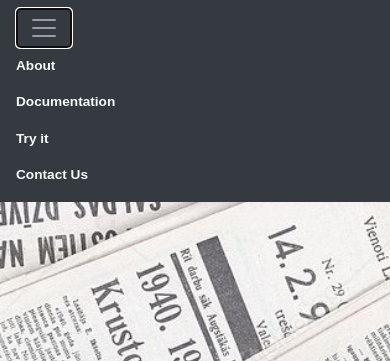
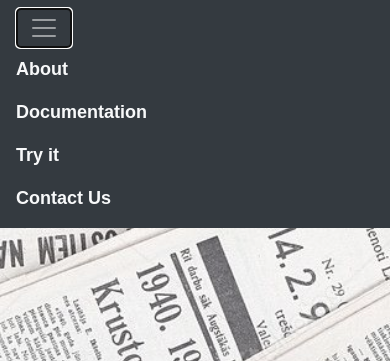
Before and after one commit to Chirag161198/news-api-python, a plain HTML site: page Public/index.html in a window 390 px wide. Both pictures are taken after a click on the button "Toggle navigation". Shown: the top 361 px of the page. Drawn offline with nearby package versions, Linux system fonts and the light colour scheme; a web font is replaced by a local one.

Commit message:
font-size fix

```diff
--- a/Public/css/style.css
+++ b/Public/css/style.css
@@ -85,6 +85,6 @@
     }
 
     .nav-link {
-        font-size: 3.5vw;
+        font-size: 18px;
     }
 }
```
